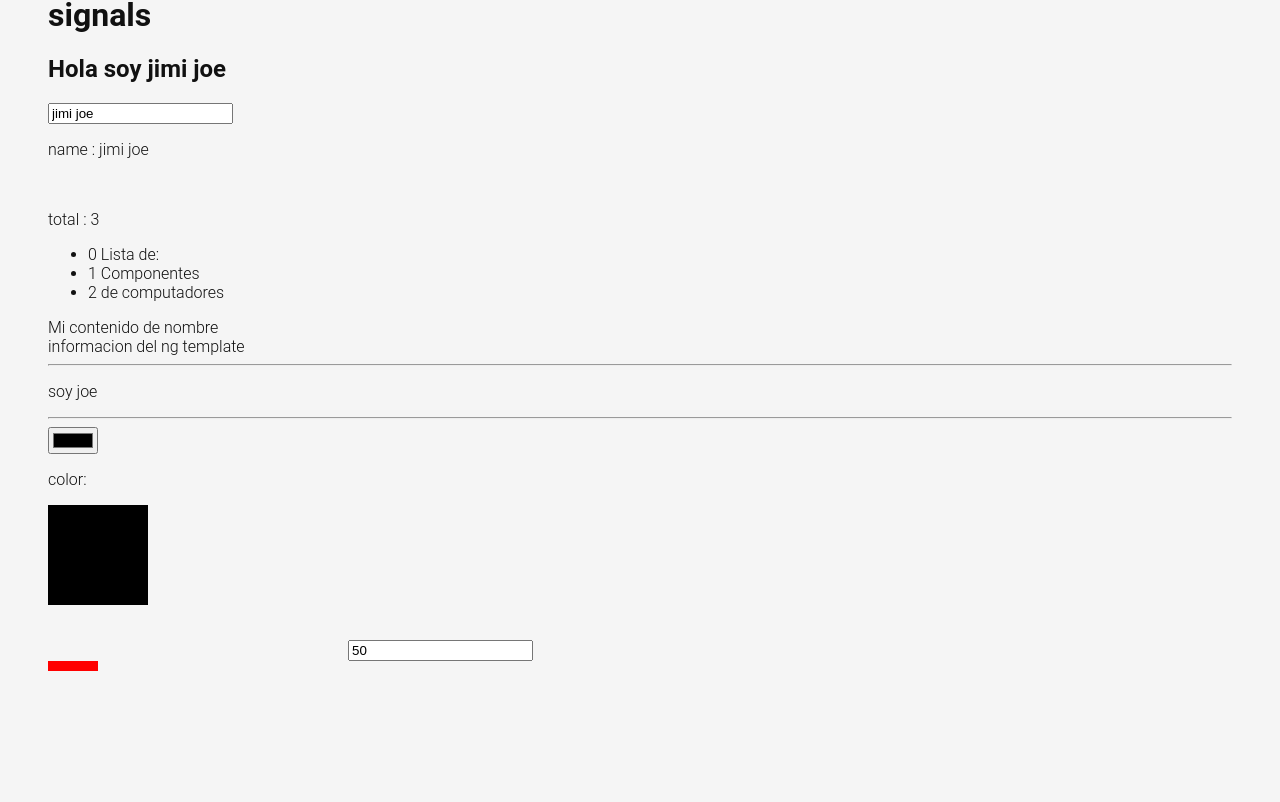
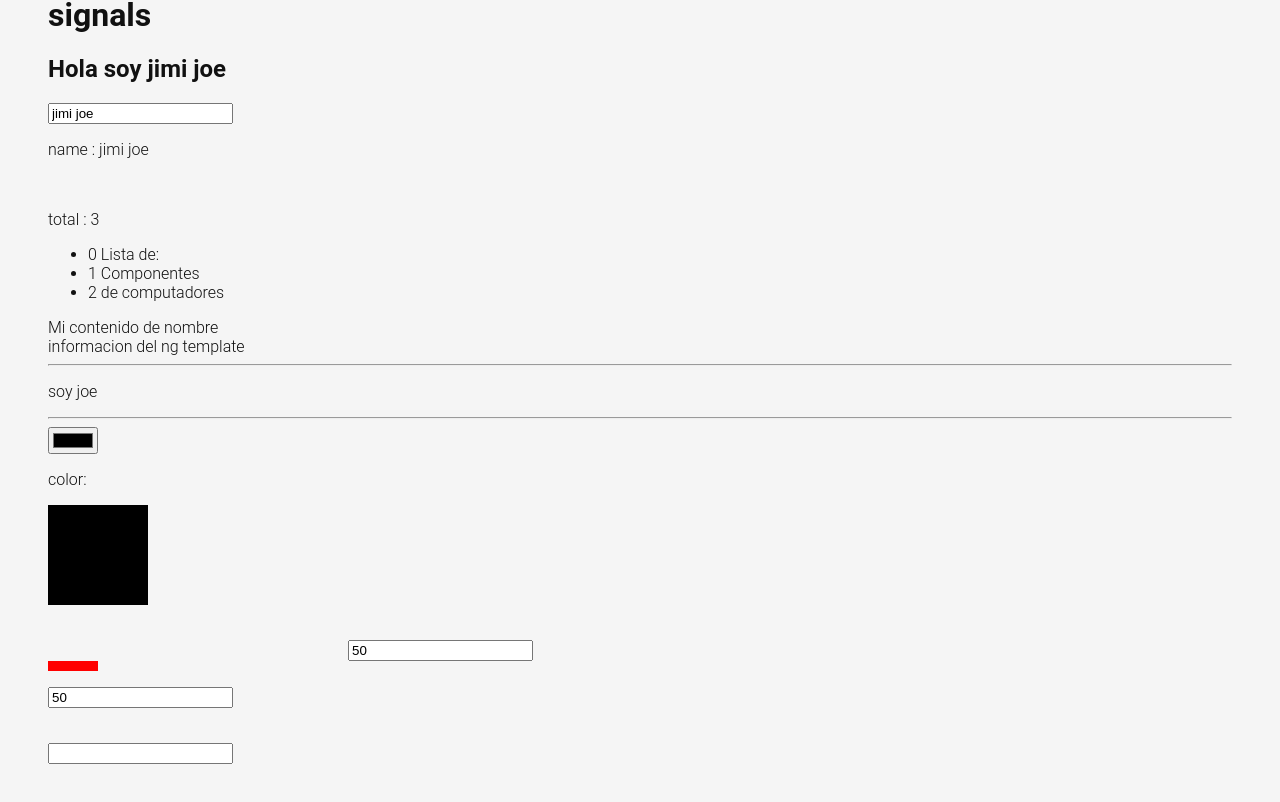
Before and after one commit to jimiseven/FrontDevRoute, an Angular app in the folder todoList/: page /labs in a window 1280 px wide. Shown: the part 364-1166 px from the top of the page. Before the commit the page ends 1083 px from the top, so only its background shows below. Built offline with nearby package versions, Linux system fonts and the light colour scheme.

Commit message:
uso de clases y funciones especiales en agular

```diff
--- a/todoList/src/app/pages/labs/labs.component.css
+++ b/todoList/src/app/pages/labs/labs.component.css
@@ -7,3 +7,14 @@
   display: block;
   background-color: red;
 }
+
+.message-error{
+  background-color: red;
+  color: white;
+  opacity: 0;
+  transition: all linear .5s;
+}
+
+.message-error.show{
+  opacity: 1;
+}
--- a/todoList/src/app/pages/labs/labs.component.html
+++ b/todoList/src/app/pages/labs/labs.component.html
@@ -21,7 +21,7 @@
   <h1>signals</h1>
 
   <h2>Hola soy {{name()}}</h2>
-    <input type="text" [value]="name()" (change) = "changeHandler($event)">
+  <input type="text" [value]="name()" (change)="changeHandler($event)">
 
   <p>name : {{name()}}</p>
 
@@ -63,10 +63,10 @@
 
   <!-- entonces con este es un uso de switch en angular, tomar en cuenta que tambien puede ser reactivo -->
   <div [ngSwitch]="person().name">
-      <p *ngSwitchCase = "'jimi'"> soy jimi</p>
-      <p *ngSwitchCase = "'joe'"> soy joe</p>
-      <p *ngSwitchCase = "'marsh'"> soy marsh</p>
-      <p *ngSwitchCase = "'jimij'"> soy jimij</p>
+    <p *ngSwitchCase="'jimi'"> soy jimi</p>
+    <p *ngSwitchCase="'joe'"> soy joe</p>
+    <p *ngSwitchCase="'marsh'"> soy marsh</p>
+    <p *ngSwitchCase="'jimij'"> soy jimij</p>
     <!-- <div *ngSwitchCase="expression">output</div> -->
     <p *ngSwitchDefault>Sin informacion</p>
   </div>
@@ -75,16 +75,30 @@
   <hr />
   <!-- Entonces Angular tiene sus propios atajos para mejorar la experiencia de desarrollo
     para la creacion del html, importante -->
-    <input type="color" [formControl] = "colorCtrl">
+  <input type="color" [formControl]="colorCtrl">
   <p>color: {{ colorCtrl.value }}</p>
   <svg class="a">
     <g class="a">
-        <rect x="0" y = "0" height = "100" width ="100" [attr.fill]="colorCtrl.value">
+      <rect x="0" y="0" height="100" width="100" [attr.fill]="colorCtrl.value">
 
       </rect>
     </g>
   </svg>
 
-    <input type="number" [formControl] = "widthCtrl">
-    <span class="box" [style.width.px] = "widthCtrl.value"></span>
+  <input type="number" [formControl]="widthCtrl">
+  <span class="box" [style.width.px]="widthCtrl.value"></span>
+
+
+
+  <p>
+    <input type="text" [formControl]="nameCtrl"> <br />
+    <span class="message-error" [class.show] = "nameCtrl.invalid && nameCtrl.touched">Nombre Invalido</span>
+  </p>
+  <!-- Mediante las funciones de angular podemos hacer cambios tambien en la logica, pero tambien
+  afecta los elementos en el html, existen varias clases que se pueden usar para hacer un buen uso
+de los elementos   del html-->
+
+
+  <input type="text">
+
 </div>
--- a/todoList/src/app/pages/labs/labs.component.ts
+++ b/todoList/src/app/pages/labs/labs.component.ts
@@ -1,54 +1,59 @@
 import { CommonModule } from '@angular/common';
 import { signal } from '@angular/core';
 import { Component } from '@angular/core';
-import { FormControl, ReactiveFormsModule } from '@angular/forms';//importacion del modulo
+import { FormControl, ReactiveFormsModule, Validators } from '@angular/forms'; //importacion del modulo
 import { ColdObservable } from 'rxjs/internal/testing/ColdObservable';
 
 @Component({
   selector: 'app-LabsComponent',
   standalone: true,
-  imports: [CommonModule, ReactiveFormsModule],//uso del modulo
+  imports: [CommonModule, ReactiveFormsModule], //uso del modulo
   templateUrl: './labs.component.html',
-  styleUrl: './labs.component.css'
+  styleUrl: './labs.component.css',
 })
 export class LabsComponent {
-  title = 'bienvenido';//este dato lo estamos pasando atraves del html
-  tasks = signal([
-    'Lista de: ',
-    'Componentes',
-    'de computadores'
-  ])
+  title = 'bienvenido'; //este dato lo estamos pasando atraves del html
+  tasks = signal(['Lista de: ', 'Componentes', 'de computadores']);
   name = signal('jimi joe');
   age = 18;
 
-  person = signal ({
-    name : 'joe',
-    age : 16
-  })
+  person = signal({
+    name: 'joe',
+    age: 16,
+  });
 
-  colorCtrl = new FormControl();//paquete de angular forms
+  colorCtrl = new FormControl(); //paquete de angular forms
   widthCtrl = new FormControl(50, {
-    nonNullable : true
-  });//paquete de angular forms
+    nonNullable: true,
+  }); //paquete de angular forms
 
-  constructor(){
-    this.colorCtrl.valueChanges.subscribe(value =>{
+  nameCtrl = new FormControl(50, {
+    nonNullable: true,
+    validators: [
+      Validators.required,
+      Validators.minLength(3)
+    ]
+  }); //paquete de angular forms
+
+
+  constructor() {
+    this.colorCtrl.valueChanges.subscribe((value) => {
       console.log(value);
     });
   }
 
-  clickHandler(){
-    alert('hola!')
+  clickHandler() {
+    alert('hola!');
   }
 
-  changeHandler(event: Event){
+  changeHandler(event: Event) {
     const input = event.target as HTMLInputElement;
     const newValue = input.value;
     this.name.set(newValue);
   }
 
-  keydownHandler(event: KeyboardEvent){
+  keydownHandler(event: KeyboardEvent) {
     const input = event.target as HTMLInputElement;
-    console.log(input.value)
+    console.log(input.value);
   }
 }
```
Lines whose indentation alone changed are shown as unchanged.
